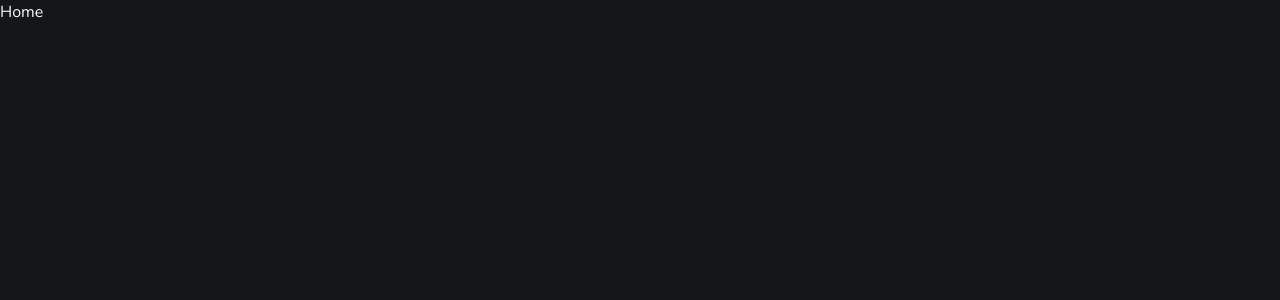
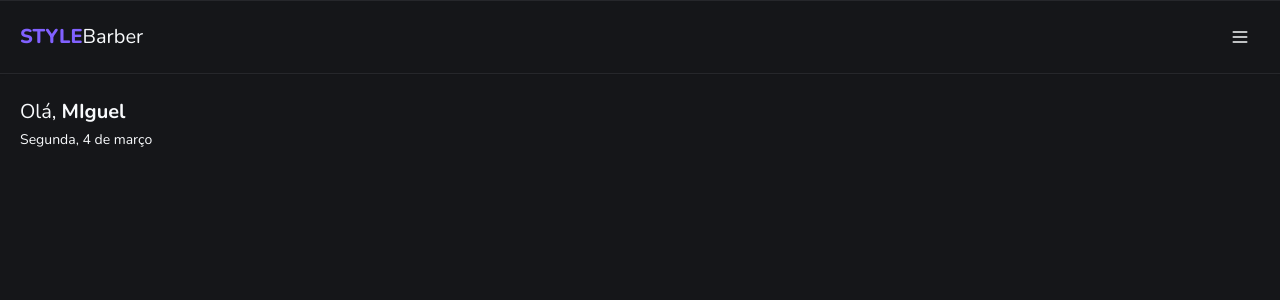
Before and after one commit to fernandes-vinicius/style-barbershop, a Next.js app: page / in a window 1280 px wide. Shown: the top 300 px of the page. Built offline with nearby package versions, Linux system fonts and the light colour scheme.

Commit message:
feat: add welcome message and header in home page

```diff
--- /dev/null
+++ b/src/app/(home)/page.tsx
@@ -0,0 +1,19 @@
+import { Header } from '@/app/_components/header'
+import { dateManager } from '@/app/_lib/date-manager'
+
+export default function Home() {
+  return (
+    <main className="flex flex-col">
+      <Header />
+
+      <div className="flex flex-col gap-1 px-5 py-6">
+        <h2 className="text-xl">
+          Olá, <strong>MIguel</strong>
+        </h2>
+        <p className="text-sm first-letter:uppercase">
+          {dateManager().format("EEE',' d 'de' MMMM")}
+        </p>
+      </div>
+    </main>
+  )
+}
--- /dev/null
+++ b/src/app/_components/header.tsx
@@ -0,0 +1,23 @@
+import Link from 'next/link'
+
+import { MenuIcon } from 'lucide-react'
+
+import { StyleBarbershopLogo } from '@/app/_components/logo'
+import { Button } from '@/app/_components/ui/button'
+import { Card, CardContent } from '@/app/_components/ui/card'
+
+export function Header() {
+  return (
+    <Card className="bg-background rounded-none border-l-0 border-r-0">
+      <CardContent className="flex items-center justify-between px-5 py-4">
+        <Link href="/" aria-label="Navigate to home">
+          <StyleBarbershopLogo />
+        </Link>
+
+        <Button aria-label="Open menu" size="icon" variant="ghost">
+          <MenuIcon className="size-5" />
+        </Button>
+      </CardContent>
+    </Card>
+  )
+}
--- a/src/app/_components/logo.tsx
+++ b/src/app/_components/logo.tsx
@@ -1,12 +1,7 @@
-import { ScissorsIcon } from 'lucide-react'
-
 export function StyleBarbershopLogo() {
   return (
-    <div className="flex items-center justify-start gap-1">
-      <ScissorsIcon className="text-primary" size={22} />
-      <h1 className="text-primary text-2xl font-bold uppercase leading-none">
-        Style <span className="text-white">Barber</span>
-      </h1>
-    </div>
+    <h1 className="text-foreground text-xl leading-none">
+      <span className="text-primary font-extrabold uppercase">Style</span>Barber
+    </h1>
   )
 }
--- /dev/null
+++ b/src/app/_components/ui/button.tsx
@@ -0,0 +1,57 @@
+import * as React from 'react'
+
+import { Slot } from '@radix-ui/react-slot'
+import { cva, type VariantProps } from 'class-variance-authority'
+
+import { cn } from '@/app/_lib/utils'
+
+const buttonVariants = cva(
+  'inline-flex items-center justify-center whitespace-nowrap rounded-md text-sm font-medium ring-offset-background transition-colors focus-visible:outline-none focus-visible:ring-2 focus-visible:ring-ring focus-visible:ring-offset-2 disabled:pointer-events-none disabled:opacity-50',
+  {
+    variants: {
+      variant: {
+        default: 'bg-primary text-primary-foreground hover:bg-primary/90',
+        destructive:
+          'bg-destructive text-destructive-foreground hover:bg-destructive/90',
+        outline:
+          'border border-input bg-background hover:bg-accent hover:text-accent-foreground',
+        secondary:
+          'bg-secondary text-secondary-foreground hover:bg-secondary/80',
+        ghost: 'hover:bg-accent hover:text-accent-foreground',
+        link: 'text-primary underline-offset-4 hover:underline',
+      },
+      size: {
+        default: 'h-10 px-4 py-2',
+        sm: 'h-9 rounded-md px-3',
+        lg: 'h-11 rounded-md px-8',
+        icon: 'h-10 w-10',
+      },
+    },
+    defaultVariants: {
+      variant: 'default',
+      size: 'default',
+    },
+  },
+)
+
+export interface ButtonProps
+  extends React.ButtonHTMLAttributes<HTMLButtonElement>,
+    VariantProps<typeof buttonVariants> {
+  asChild?: boolean
+}
+
+const Button = React.forwardRef<HTMLButtonElement, ButtonProps>(
+  ({ className, variant, size, asChild = false, ...props }, ref) => {
+    const Comp = asChild ? Slot : 'button'
+    return (
+      <Comp
+        className={cn(buttonVariants({ variant, size, className }))}
+        ref={ref}
+        {...props}
+      />
+    )
+  },
+)
+Button.displayName = 'Button'
+
+export { Button, buttonVariants }
--- /dev/null
+++ b/src/app/_components/ui/card.tsx
@@ -0,0 +1,79 @@
+import * as React from 'react'
+
+import { cn } from '@/app/_lib/utils'
+
+const Card = React.forwardRef<
+  HTMLDivElement,
+  React.HTMLAttributes<HTMLDivElement>
+>(({ className, ...props }, ref) => (
+  <div
+    ref={ref}
+    className={cn(
+      'bg-card text-card-foreground rounded-lg border shadow-sm',
+      className,
+    )}
+    {...props}
+  />
+))
+Card.displayName = 'Card'
+
+const CardHeader = React.forwardRef<
+  HTMLDivElement,
+  React.HTMLAttributes<HTMLDivElement>
+>(({ className, ...props }, ref) => (
+  <div
+    ref={ref}
+    className={cn('flex flex-col space-y-1.5 p-6', className)}
+    {...props}
+  />
+))
+CardHeader.displayName = 'CardHeader'
+
+const CardTitle = React.forwardRef<
+  HTMLParagraphElement,
+  React.HTMLAttributes<HTMLHeadingElement>
+>(({ className, ...props }, ref) => (
+  <h3
+    ref={ref}
+    className={cn(
+      'text-2xl font-semibold leading-none tracking-tight',
+      className,
+    )}
+    {...props}
+  />
+))
+CardTitle.displayName = 'CardTitle'
+
+const CardDescription = React.forwardRef<
+  HTMLParagraphElement,
+  React.HTMLAttributes<HTMLParagraphElement>
+>(({ className, ...props }, ref) => (
+  <p
+    ref={ref}
+    className={cn('text-muted-foreground text-sm', className)}
+    {...props}
+  />
+))
+CardDescription.displayName = 'CardDescription'
+
+const CardContent = React.forwardRef<
+  HTMLDivElement,
+  React.HTMLAttributes<HTMLDivElement>
+>(({ className, ...props }, ref) => (
+  <div ref={ref} className={cn('p-6 pt-0', className)} {...props} />
+))
+CardContent.displayName = 'CardContent'
+
+const CardFooter = React.forwardRef<
+  HTMLDivElement,
+  React.HTMLAttributes<HTMLDivElement>
+>(({ className, ...props }, ref) => (
+  <div
+    ref={ref}
+    className={cn('flex items-center p-6 pt-0', className)}
+    {...props}
+  />
+))
+CardFooter.displayName = 'CardFooter'
+
+export { Card, CardHeader, CardFooter, CardTitle, CardDescription, CardContent }
--- a/src/app/_lib/date-manager.ts
+++ b/src/app/_lib/date-manager.ts
@@ -9,6 +9,7 @@
 
 class DateFnsDateManger implements DateManger {
   date: DateType
+
   locale
 
   constructor(date: DateType) {
--- a/src/app/page.tsx
+++ /dev/null
@@ -1,3 +0,0 @@
-export default function Home() {
-  return <main className="flex flex-col">Home</main>
-}
```
